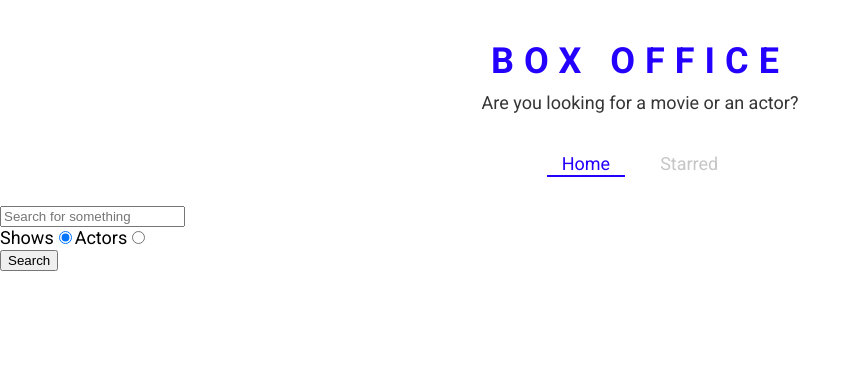
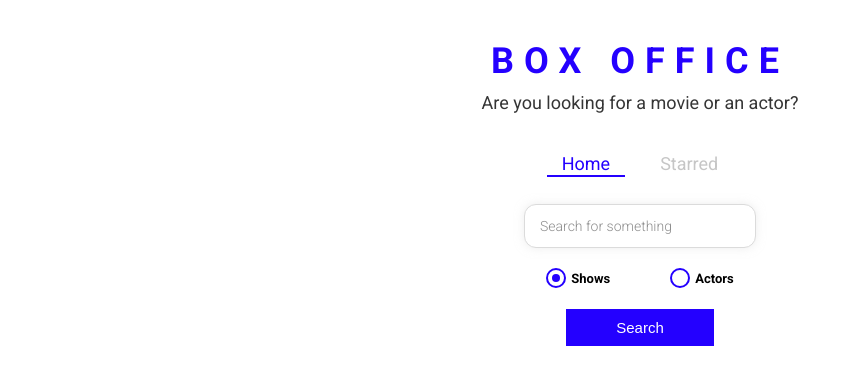
Before and after one commit to SaarimKhan789/Box-office-app, a React (Create React App) app: page / in a window 1280 px wide. Shown: the top 384 px of the page, without its empty margins (0-861 px from the left). Built offline with nearby package versions, Linux system fonts and the light colour scheme.

Commit message:
styled the entire app

```diff
--- /dev/null
+++ b/src/CustomRadio.js
@@ -0,0 +1,60 @@
+import React from "react";
+import styled from "styled-components";
+const RadioWrapper = styled.label`
+  display: block;
+  position: relative;
+  padding-left: 25px;
+  cursor: pointer;
+  font-size: 13px;
+  user-select: none;
+  font-weight: 700;
+  line-height: 1.65;
+  input {
+    position: absolute;
+    opacity: 0;
+    cursor: pointer;
+  }
+  span {
+    position: absolute;
+    top: 0;
+    left: 0;
+    height: 16px;
+    width: 16px;
+    background-color: #fff;
+    border: 2px solid ${({ theme }) => theme.mainColors.blue};
+    border-radius: 50%;
+  }
+  input:checked ~ span {
+    background-color: #fff;
+    border: 2px solid ${({ theme }) => theme.mainColors.blue};
+  }
+  span:after {
+    content: "";
+    position: absolute;
+    display: none;
+  }
+  input:checked ~ span:after {
+    display: block;
+  }
+  span:after {
+    top: 4px;
+    left: 4px;
+    width: 8px;
+    height: 8px;
+    border-radius: 50%;
+    background: ${({ theme }) => theme.mainColors.blue};
+  }
+`;
+const CustomRadio = ({ label, ...restProps }) => {
+  return (
+    <div>
+      <RadioWrapper htmlFor={restProps.id}>
+        {label}
+        <input {...restProps} type="radio"></input>
+        <span />
+      </RadioWrapper>
+    </div>
+  );
+};
+
+export default CustomRadio;
--- a/src/pages/Home.js
+++ b/src/pages/Home.js
@@ -2,8 +2,14 @@
 import ActorGrid from "../components/actor/ActorGrid";
 import MainPageLayout from "../components/MainPageLayout";
 import ShowGrid from "../components/show/ShowGrid";
+import CustomRadio from "../CustomRadio";
 import { apiGet } from "../misc/config";
 import { useLastQuery } from "../misc/custom-hooks";
+import {
+  RadioInputsWrapper,
+  SearchButtonWrapper,
+  SearchInput,
+} from "./Home.styled";
 
 const Home = () => {
   const [input, setInput] = useLastQuery();
@@ -45,38 +51,38 @@
 
   return (
     <MainPageLayout>
-      <input
+      <SearchInput
         type="text"
         placeholder="Search for something"
         onChange={onInputChange}
         onKeyDown={onKeyDown}
         value={input}
       />
-      <div>
-        <label htmlFor="shows-search">
-          Shows
-          <input
+      <RadioInputsWrapper>
+        <div>
+          <CustomRadio
+            label="Shows"
             id="shows-search"
-            type="radio"
             value="shows"
             checked={isShowsSearch}
             onChange={onRadioChange}
-          ></input>
-        </label>
-        <label htmlFor="actors-search">
-          Actors
-          <input
+          />
+        </div>
+        <div>
+          <CustomRadio
+            label="Actors"
             id="actors-search"
-            type="radio"
             value="people"
             checked={!isShowsSearch}
             onChange={onRadioChange}
-          ></input>
-        </label>
-      </div>
-      <button type="button" onClick={onSearch}>
-        Search
-      </button>
+          />
+        </div>
+      </RadioInputsWrapper>
+      <SearchButtonWrapper>
+        <button type="button" onClick={onSearch}>
+          Search
+        </button>
+      </SearchButtonWrapper>
       {renderResults()}
     </MainPageLayout>
   );
--- /dev/null
+++ b/src/pages/Home.styled.js
@@ -0,0 +1,46 @@
+import styled from "styled-components";
+
+export const SearchInput = styled.input`
+  display: block;
+  font-family: "Roboto", sans-serif;
+  width: 200px;
+  margin: auto;
+  outline: none;
+  padding: 13px 15px;
+  border: 1px solid #dbdbdb;
+  box-shadow: 0px 0px 10px 0px rgba(219, 219, 219, 0.5);
+  font-size: 14px;
+  border-radius: 12px;
+  color: #8d8d8d;
+  &::placeholder {
+    font-weight: 300;
+    color: #8d8d8d;
+  }
+`;
+
+export const RadioInputsWrapper = styled.div`
+  display: flex;
+  justify-content: center;
+  margin: 20px 0;
+  div {
+    margin: 0 15px;
+  }
+`;
+
+export const SearchButtonWrapper = styled.div`
+  text-align: center;
+  margin-bottom: 35px;
+  button {
+    color: #fff;
+    background-color: ${({ theme }) => theme.mainColors.blue};
+    margin: auto;
+    padding: 10px 50px;
+    font-size: 15px;
+    border: none;
+    outline: none;i
+    border-radius: 12px;
+    &:hover {
+      cursor: pointer;
+    }
+  }
+`;
```
